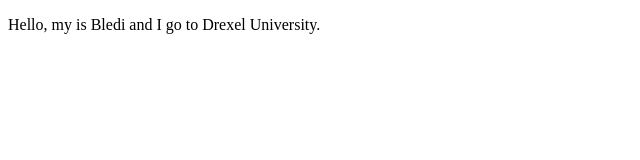
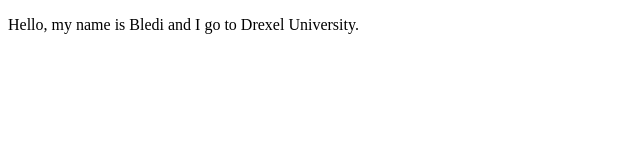
Before and after one commit to machawk1/Bledi-Webpage, a plain HTML site: page index.html in a window 1280 px wide. Shown: the full height of the page, 0-640 px from the left. Drawn offline with Linux system fonts and the light colour scheme.

Commit message:
Update index.html

```diff
--- a/index.html
+++ b/index.html
@@ -1,6 +1,6 @@
 <!DOCTYPE html>
 <html>
 <body>
-<p>Hello, my is Bledi and I go to Drexel University.</p>
+<p>Hello, my name is Bledi and I go to Drexel University.</p>
 </body>
 </html>
```
